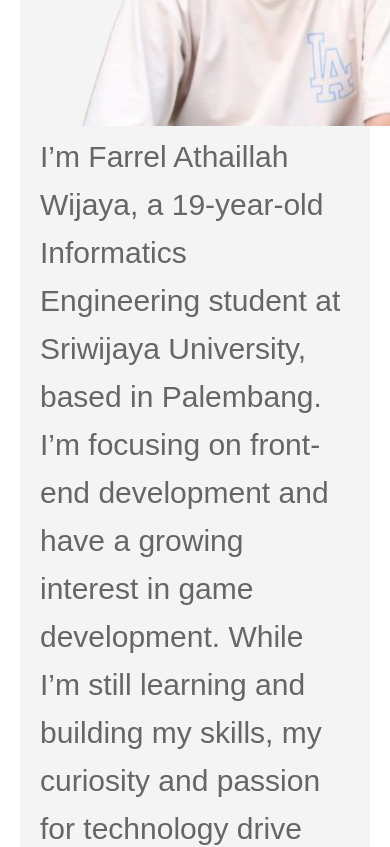
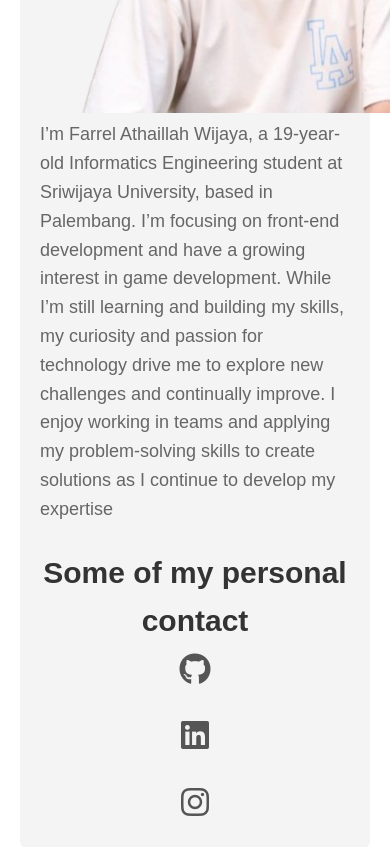
Before and after one commit to Kokoparel/Porto-Bosku, a plain HTML site: page index.html in a window 390 px wide. Shown: the part 600-1447 px from the top of the page. Drawn offline with Linux system fonts and the light colour scheme.

Commit message:
Update style.css

```diff
--- a/style.css
+++ b/style.css
@@ -96,3 +96,48 @@
     color: #4CAF50; /* Ganti warna saat hover */
     transform: scale(1.2); /* Efek zoom saat hover */
   }
+
+  @media screen and (min-width: 1024px) {
+  .project h2 {
+    font-size: 40px;
+  }
+  .project p {
+    font-size: 25px;
+  }
+  .social-icons a {
+    font-size: 3em;
+  }
+}
+
+/* Untuk layar medium (tablet) */
+@media screen and (max-width: 1024px) {
+  .project h2 {
+    font-size: 35px;
+  }
+  .project p {
+    font-size: 20px;
+  }
+  .social-icons a {
+    font-size: 2.5em;
+  }
+}
+
+/* Untuk layar kecil (smartphone) */
+@media screen and (max-width: 768px) {
+  header h1 {
+    font-size: 2.5em;
+  }
+  .project h2 {
+    font-size: 30px;
+  }
+  .project p {
+    font-size: 18px;
+  }
+  .social-icons a {
+    font-size: 2em;
+  }
+  .social-icons {
+    flex-direction: column; /* Menumpuk ikon di ponsel */
+    gap: 15px; /* Jarak antar ikon diperkecil */
+  }
+}
```
